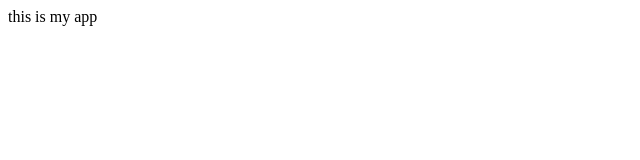
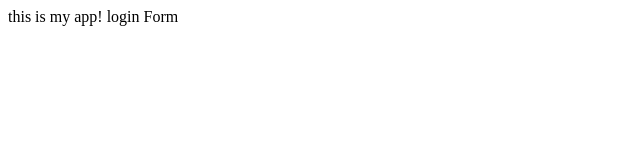
Before and after one commit to uroojniazi/myappsample, a plain HTML site: page index.html in a window 1280 px wide. Shown: the full height of the page, 0-640 px from the left. Drawn offline with Linux system fonts and the light colour scheme.

Commit message:
login form

```diff
--- a/index.html
+++ b/index.html
@@ -5,7 +5,7 @@
 </head>
 
 <body>
-    this is my app
+    this is my app! login Form
 </body>
 
 </html>
```
Also changed, not shown: login.html (added, +1 -0 lines).
